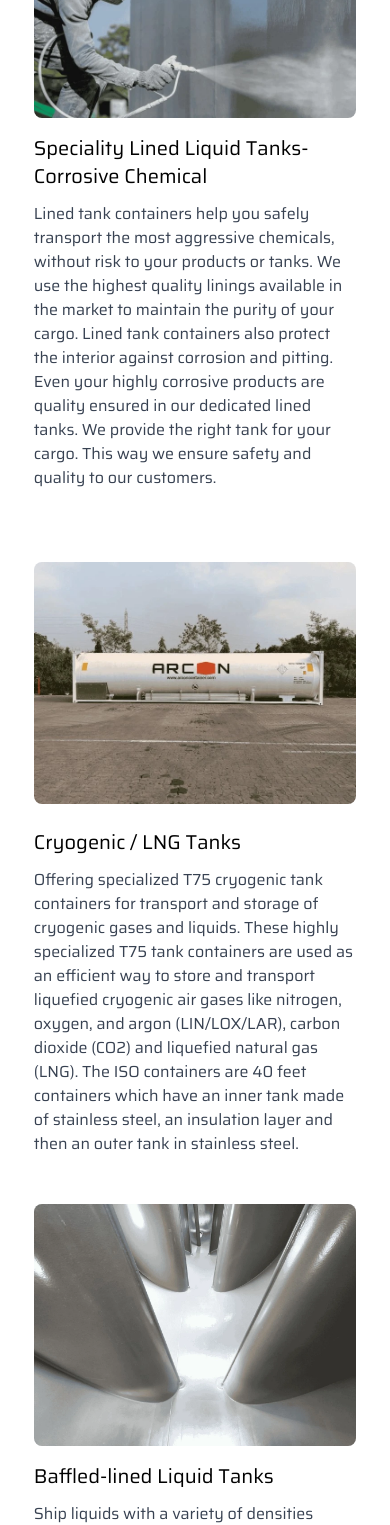
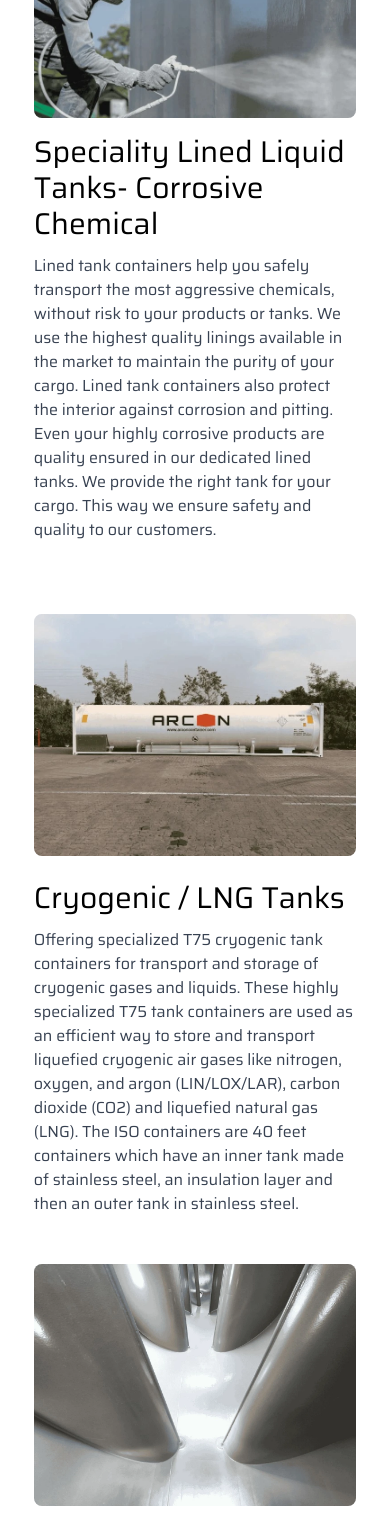
Before and after one commit to Ncontainer/website, a React (Vite) app: page /products/tanks in a window 390 px wide. Shown: the part 2940-4465 px from the top of the page. Built offline with nearby package versions, Linux system fonts and the light colour scheme.

Commit message:
font_size

```diff
--- a/src/Pages/Tanks.jsx
+++ b/src/Pages/Tanks.jsx
@@ -14,7 +14,7 @@ const Tanks= () => {
     <OurOptions />
     <div className="container mx-auto py-8 w-[93%]">      <div className="flex items-center">
         <div className="w-1/2 px-4">
-          <h2 className="text-xl sm:text-2xl md:text-3xl lg:text-4xl mb-4">Tanks at a Glance</h2>
+          <h2 className="text-3xl sm:text-2xl md:text-3xl lg:text-4xl mb-4">Tanks at a Glance</h2>
 
 
         </div>
--- a/src/Pages/WhyUsRefrigerated2.jsx
+++ b/src/Pages/WhyUsRefrigerated2.jsx
@@ -47,7 +47,7 @@ export default function WhyUsRefrigerated2() {
         {/* Section Header */}
         <div className="text-center mb-12">
           <p className="text-orange-500 md:text-[20px] mb-2">Why Us?</p>
-          <h2 className="text-xl sm:text-2xl md:text-5xl lg:text-6xl">
+          <h2 className="text-4xl sm:text-2xl md:text-5xl lg:text-6xl">
             Why Choose our Refrigerated Containers?
           </h2>
         </div>
--- a/src/components/RefrigeratedContainerComp.jsx
+++ b/src/components/RefrigeratedContainerComp.jsx
@@ -141,7 +141,7 @@ export default function RefrigeratedContainerComp() {
 
           {/* Right side - Text content */}
           <div className="md:w-1/2">
-            <h2 className="text-xl sm:text-2xl md:text-3xl lg:text-4xl text-black mb-3 ">
+            <h2 className="text-3xl sm:text-2xl md:text-3xl lg:text-4xl text-black mb-3 ">
             20ft Reefer Containers
             </h2>
             <p>
@@ -207,7 +207,7 @@ export default function RefrigeratedContainerComp() {
         <div className="flex flex-col md:flex-row md:items-center md:space-x-8">
           {/* Left side - Text content */}
           <div className="md:w-1/2 mb-6 md:mb-0  order-2 md:order-none mt-6 md:mt-0">
-            <h2 className="text-xl sm:text-2xl md:text-3xl lg:text-4xl text-black mb-3 ">
+            <h2 className="text-3xl sm:text-2xl md:text-3xl lg:text-4xl text-black mb-3 ">
             40ft Reefer Containers
             </h2>
             <p>
--- a/src/components/TankComp.jsx
+++ b/src/components/TankComp.jsx
@@ -192,7 +192,7 @@ export default function TankComp() {
       <div className="w-[95%] m-auto bg-white p-6 md:p-12">
         <div className="flex flex-col md:flex-row md:items-center md:space-x-8">
           {/* Left side - Text content */}
-          <div className="md:w-1/2 mb-6 md:mb-0 order-2 md:order-none mt-4 md:mt-0">            <h2 className="text-xl sm:text-2xl md:text-3xl lg:text-4xl text-black mb-3">
+          <div className="md:w-1/2 mb-6 md:mb-0 order-2 md:order-none mt-4 md:mt-0">            <h2 className="text-3xl sm:text-2xl md:text-3xl lg:text-4xl text-black mb-3">
               Speciality Lined Liquid Tanks- Corrosive Chemical
             </h2>
 
@@ -236,7 +236,7 @@ export default function TankComp() {
           </div>
 
           {/* Right side - Text content */}
-          <div className="md:w-1/2">            <h2 className="text-xl sm:text-2xl md:text-3xl lg:text-4xl text-black mb-3">
+          <div className="md:w-1/2">            <h2 className="text-3xl sm:text-2xl md:text-3xl lg:text-4xl text-black mb-3">
               Cryogenic / LNG Tanks
             </h2>
 
@@ -258,7 +258,7 @@ export default function TankComp() {
       <div className="w-[95%] m-auto bg-white p-6 md:p-12">
         <div className="flex flex-col md:flex-row md:items-center md:space-x-8">
           {/* Left side - Text content */}
-          <div className="md:w-1/2 mb-6 md:mb-0 order-2 md:order-none mt-4 md:mt-0">            <h2 className="text-xl sm:text-2xl md:text-3xl lg:text-4xl text-black mb-3">
+          <div className="md:w-1/2 mb-6 md:mb-0 order-2 md:order-none mt-4 md:mt-0">            <h2 className="text-3xl sm:text-2xl md:text-3xl lg:text-4xl text-black mb-3">
               Baffled-lined Liquid Tanks
             </h2>
 
--- a/src/components/WhyUsRefrigerated.jsx
+++ b/src/components/WhyUsRefrigerated.jsx
@@ -35,7 +35,7 @@ export default function WhyUsRefrigerated() {
         {/* Section Header */}
         <div className="text-center mb-12">
           <p className="text-orange-500 md:text-[20px] mb-2">Why Us?</p>
-          <h2 className="text-xl sm:text-2xl md:text-5xl lg:text-6xl">
+          <h2 className="text-4xl sm:text-2xl md:text-5xl lg:text-6xl">
             Key Benefits of Refrigerated Containers
           </h2>
         </div>
--- a/src/components/WhyUsTank.jsx
+++ b/src/components/WhyUsTank.jsx
@@ -40,7 +40,7 @@ export default function WhyUsTank() {
       <div className="container mx-auto">
         {/* Section Header */}        <div className="text-center mb-12">
           <p className="text-orange-500 text-[20px] mb-2">Why Us?</p>
-          <h2 className="text-xl sm:text-2xl md:text-3xl lg:text-6xl">Benefits of Choosing NCON for Highly Corrosive Tanks</h2>
+          <h2 className="text-4xl sm:text-2xl md:text-3xl lg:text-6xl">Benefits of Choosing NCON for Highly Corrosive Tanks</h2>
         </div>
 
         {/* Benefits Grid */}
```
Also changed, not shown: 1 other file (tests, documents, lock files or other folders).
